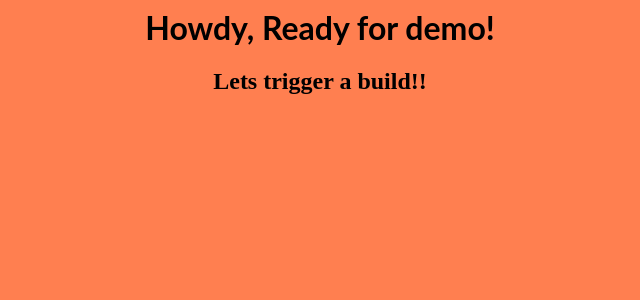
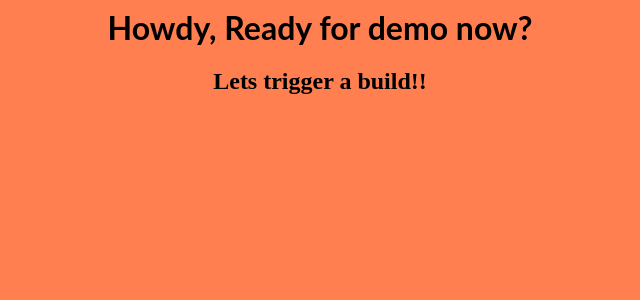
Before and after one commit to upentest-demo/devops-demo, a React (Create React App) app: page / in a window 1280 px wide. Shown: the top 300 px of the page, without its empty margins (320-960 px from the left). Built offline with nearby package versions, Linux system fonts and the light colour scheme.

Commit message:
Change text

```diff
--- a/src/App.js
+++ b/src/App.js
@@ -4,7 +4,7 @@ import "./style.css";
 export default function App() {
   return (
     <div>
-      <h1>Howdy, Ready for demo!</h1>
+      <h1>Howdy, Ready for demo now?</h1>
       <h2>Lets trigger a build!!</h2>
     </div>
   );
```
